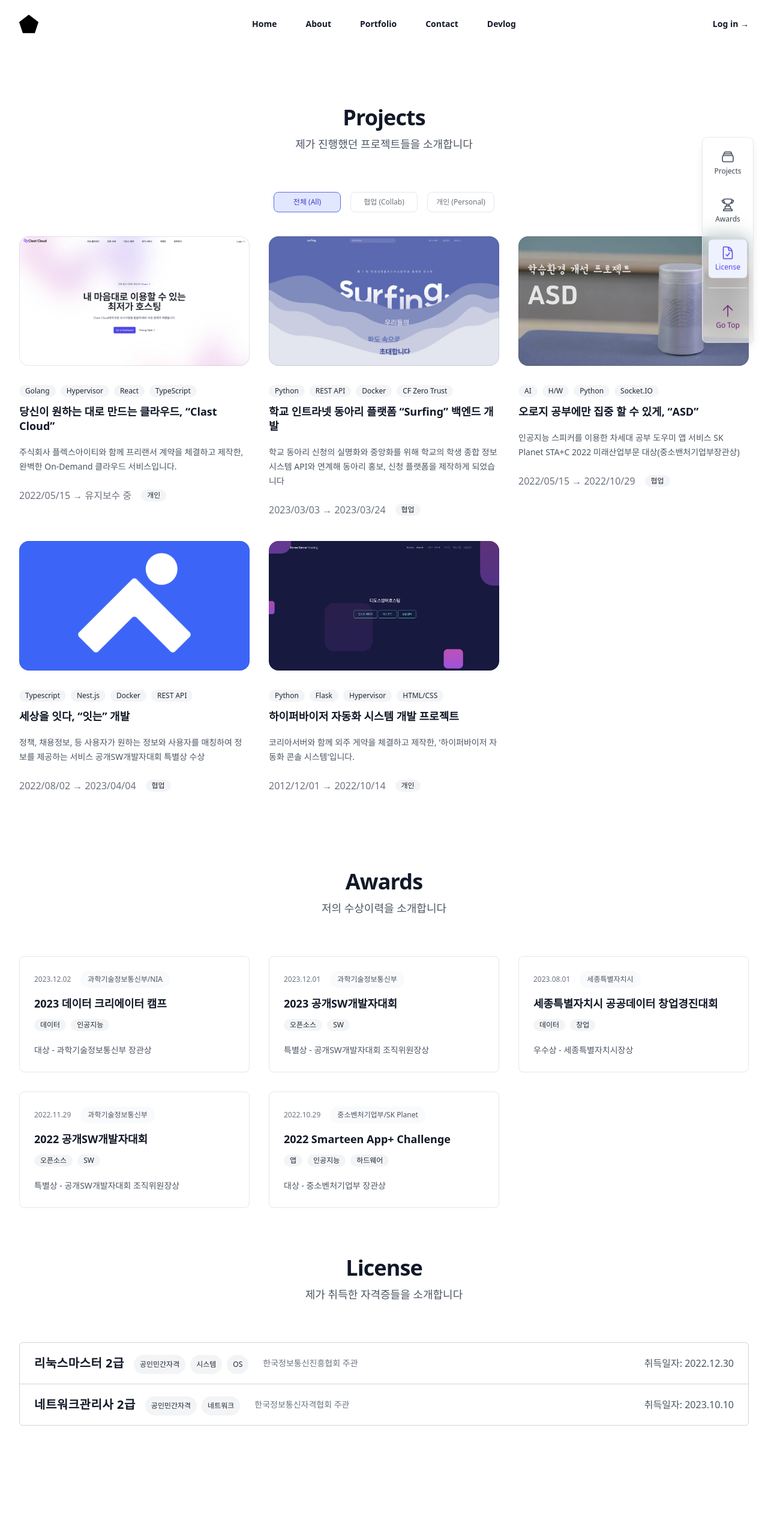
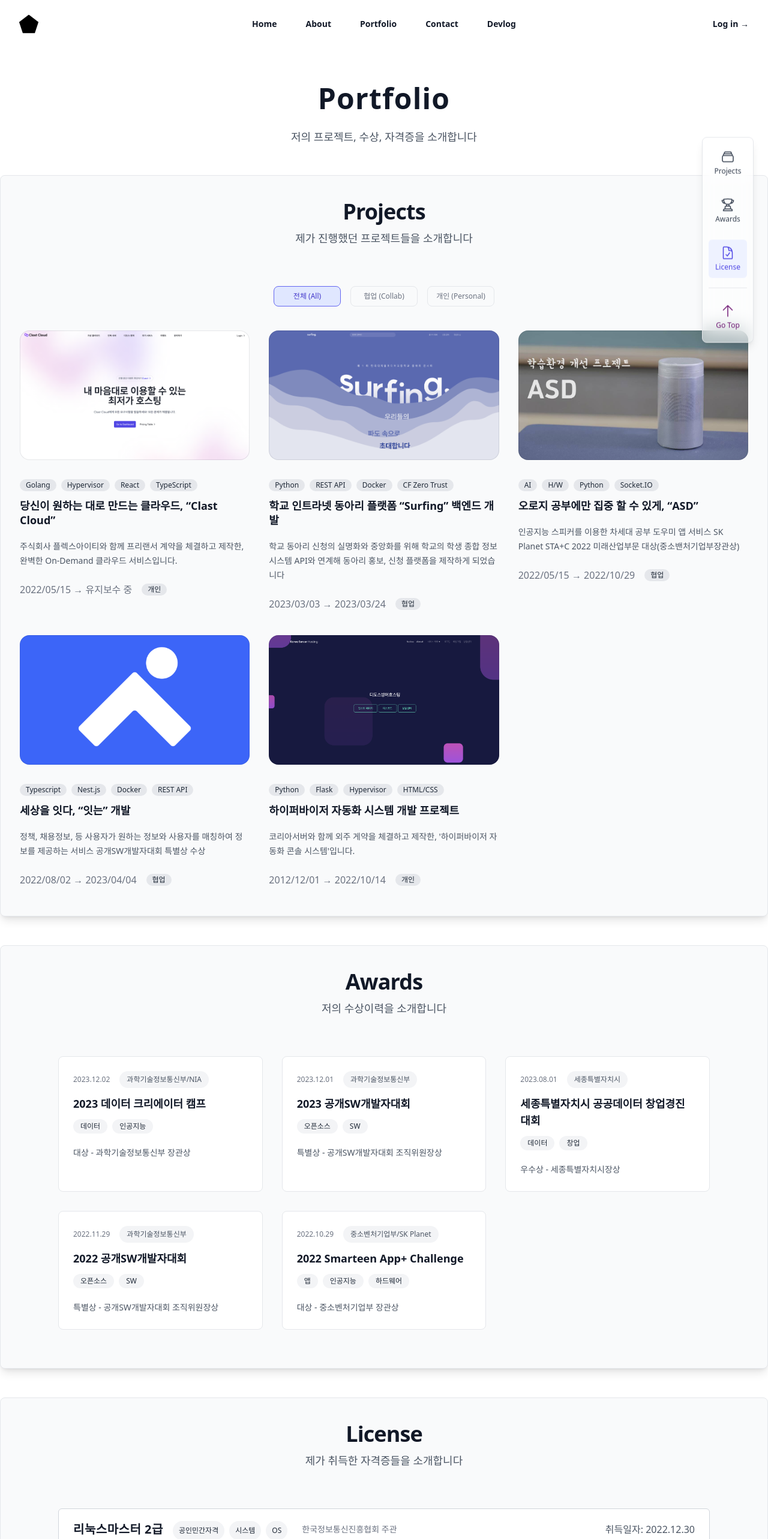
Before and after one commit to seonwoo0808/pentag.kr-v1, a React (Vite) app: page /portfolio in a window 1280 px wide. Shown: the top 2566 px of the page at 60% size. Built offline with nearby package versions, Linux system fonts and the light colour scheme.

Commit message:
🔍️ Add H1 tag to imporve SEO

```diff
--- a/src/pages/About.tsx
+++ b/src/pages/About.tsx
@@ -129,9 +129,9 @@ export default function AboutPage() {
       <div className="bg-white py-24 sm:py-32">
         <div className="mx-auto max-w-7xl px-6 lg:px-8">
           <div className="mx-auto pb-20 lg:mx-0">
-            <h1 className="text-center text-4xl font-bold tracking-tight text-gray-900 sm:text-5xl">
+            <h2 className="text-center text-4xl font-bold tracking-tight text-gray-900 sm:text-5xl">
               Since <span className="text-indigo-700">DEC 08 2022</span>
-            </h1>
+            </h2>
           </div>
           <dl className="grid grid-cols-1 gap-x-8 gap-y-16 text-center lg:grid-cols-3">
             {stats.map((stat) => (
--- a/src/pages/Contact.tsx
+++ b/src/pages/Contact.tsx
@@ -41,11 +41,13 @@ export default function ContactPage() {
                 />
               </svg>
             </div>
-            <h2 className="text-3xl font-bold tracking-tight text-gray-900">
+            <h1 className="text-5xl font-bold tracking-wide text-gray-900">
+              Contact
+            </h1>
+            <p className="my-3 text-lg leading-8 text-gray-600">
               언제나 연락을 기다리고 있어요 :{")"}
-            </h2>
-            <p className="mt-6 text-lg leading-8 text-gray-600"></p>
-            <dl className="mt-10 space-y-4 text-base leading-7 text-gray-600">
+            </p>
+            <dl className="mt-12 space-y-4 text-base leading-7 text-gray-600">
               <div className="flex gap-x-4">
                 <dt className="flex-none">
                   <BuildingOffice2Icon
--- a/src/pages/Portfolio.tsx
+++ b/src/pages/Portfolio.tsx
@@ -180,8 +180,17 @@ export default function PortfolioPage() {
     <>
       <div className="bg-white py-12 sm:py-24 xl:py-32">
         <NavbarElement />
+
+        <div className="mx-auto max-w-7xl px-6 lg:px-8 mt-16 sm:mt-3">
+          <h1 className="text-5xl font-bold tracking-wide text-gray-900 text-center">
+            Portfolio
+          </h1>
+          <p className="mt-6 text-lg leading-8 text-gray-600 text-center">
+            저의 프로젝트, 수상, 자격증을 소개합니다
+          </p>
+        </div>
         <div
-          className="mx-auto max-w-7xl pt-12 px-6 pb-10 lg:px-8"
+          className="mx-auto max-w-7xl mt-12 pt-10 pb-24 sm:py-10 px-6 lg:px-8 border border-gray-200 rounded-lg shadow-lg bg-gray-50"
           id="projects"
         >
           <div className="mx-auto max-w-2xl text-center">
@@ -215,7 +224,7 @@ export default function PortfolioPage() {
             </nav>
           </div>
 
-          <div className="mx-auto mt-10 grid max-w-2xl grid-cols-1 gap-x-8 gap-y-32 lg:mx-0 lg:max-w-none xl:grid-cols-3 lg:grid-cols-2 mb-12">
+          <div className="mx-auto mt-10 grid max-w-2xl grid-cols-1 gap-x-8 gap-y-32 lg:mx-0 lg:max-w-none xl:grid-cols-3 lg:grid-cols-2 mb-12 md:mb-36 lg:mb-12">
             {projects.map((post) =>
               post.collab === (currentTab === tabs[1]) ||
               currentTab === tabs[0] ? (
@@ -237,7 +246,7 @@ export default function PortfolioPage() {
                         {post.category.map((category) => (
                           <span
                             key={category}
-                            className="inline-flex items-center px-2.5 py-0.5 rounded-full text-xs font-medium bg-gray-100 text-gray-800"
+                            className="inline-flex items-center px-2.5 py-0.5 rounded-full text-xs font-medium bg-gray-200 text-gray-800"
                           >
                             {category}
                           </span>
@@ -260,11 +269,11 @@ export default function PortfolioPage() {
                         {post.date}
                       </time>
                       {post.collab == true ? (
-                        <span className="inline-flex items-center px-2.5 py-0.5 rounded-full text-xs font-medium bg-gray-100 text-gray-800">
+                        <span className="inline-flex items-center px-2.5 py-0.5 rounded-full text-xs font-medium bg-gray-200 text-gray-800">
                           협업
                         </span>
                       ) : (
-                        <span className="inline-flex items-center px-2.5 py-0.5 rounded-full text-xs font-medium bg-gray-100 text-gray-800">
+                        <span className="inline-flex items-center px-2.5 py-0.5 rounded-full text-xs font-medium bg-gray-200 text-gray-800">
                           개인
                         </span>
                       )}
@@ -275,8 +284,10 @@ export default function PortfolioPage() {
             )}
           </div>
         </div>
-        <hr className="mx-auto max-w-7xl border-t border-gray-200 sm:hidden mt-8" />
-        <div className="mx-auto max-w-7xl px-6 pt-20  lg:px-8" id="awards">
+        <div
+          className="mx-auto max-w-7xl mt-12 pt-10 pb-24 sm:pb-16 px-6 lg:px-8 xl:px-24 border border-gray-200 rounded-lg shadow-lg bg-gray-50"
+          id="awards"
+        >
           <div className="mx-auto max-w-2xl text-center">
             <h2 className="text-3xl font-bold tracking-tight text-gray-900 sm:text-4xl">
               Awards
@@ -295,7 +306,7 @@ export default function PortfolioPage() {
               .map((item) => (
                 <article
                   key={item.id}
-                  className="flex flex-col items-start justify-between border border-gray-200 rounded-lg p-6"
+                  className="flex flex-col items-start justify-between border border-gray-200 bg-white rounded-lg p-6"
                 >
                   <div className="max-w-xl">
                     <div className="flex items-center gap-x-4 text-xs">
@@ -304,13 +315,13 @@ export default function PortfolioPage() {
                       </time>
                       <a
                         href="#"
-                        className="relative z-10 rounded-full bg-gray-50 px-3 py-1.5 font-medium text-gray-600"
+                        className="relative z-10 rounded-full bg-gray-100 px-3 py-1.5 font-medium text-gray-600"
                       >
                         {item.host}
                       </a>
                     </div>
                     <div className="group relative">
-                      <h3 className="my-3 text-md sm:text-lg font-semibold leading-6 text-gray-900 group-hover:text-gray-600">
+                      <h3 className="my-3 text-md sm:text-lg font-semibold leading-6 text-gray-900">
                         <span className="absolute inset-0" />
                         {item.title}
                       </h3>
@@ -318,7 +329,7 @@ export default function PortfolioPage() {
                         {item.tag.map((category) => (
                           <span
                             key={category}
-                            className="inline-flex items-center px-2.5 py-0.5 rounded-full text-xs font-medium bg-gray-100 text-gray-800"
+                            className="inline-flex items-center px-3 py-1 rounded-full text-xs font-medium bg-gray-100 text-gray-800"
                           >
                             {category}
                           </span>
@@ -333,8 +344,10 @@ export default function PortfolioPage() {
               ))}
           </div>
         </div>
-        <hr className="mx-auto max-w-7xl border-t border-gray-200 mt-8 sm:hidden" />
-        <div className="mx-auto max-w-7xl px-6 py-20 lg:px-8" id="license">
+        <div
+          className="mx-auto max-w-7xl mt-12 pt-10 pb-24 sm:py-10 px-6 lg:px-8 xl:px-24 border border-gray-200 rounded-lg shadow-lg bg-gray-50"
+          id="license"
+        >
           <div className="mx-auto max-w-2xl text-center">
             <h2 className="text-3xl font-bold tracking-tight text-gray-900 sm:text-4xl">
               License
@@ -363,7 +376,7 @@ export default function PortfolioPage() {
                           </p>
                         ))}
                       </div>
-                      <p className="text-gray-500 text-sm inline-flex items-center pl-6 py-2 sm:block hidden">
+                      <p className="text-gray-500 text-xs inline-flex items-center pl-6 py-2 sm:block hidden lg:text-sm">
                         {item.ownedBy} 주관
                       </p>
                     </div>
```
